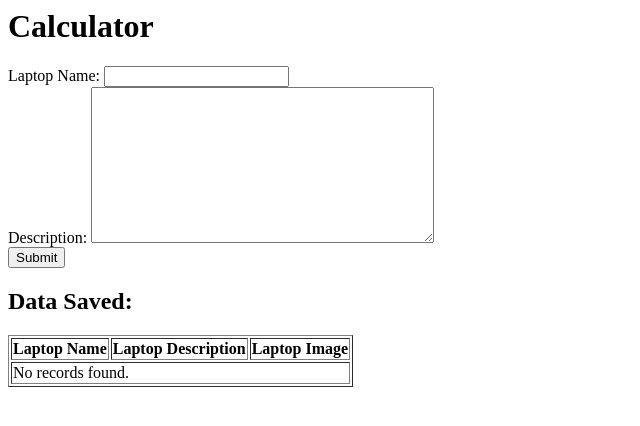
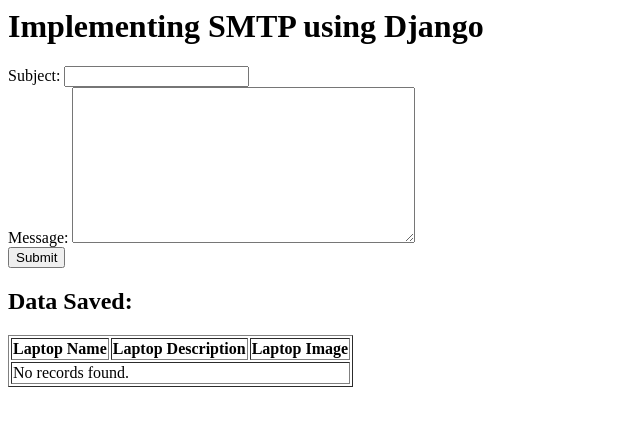
Before and after one commit to sohailasahmed/practice_programs, a Django app: page / in a window 1280 px wide. Shown: the top 426 px of the page, without its empty margins (0-640 px from the left). Run offline with Django 5.2, Linux system fonts and the light colour scheme; data that the repository does not hold is empty.

Commit message:
created dotenv for secrecy and also implemented smtp mail concept

```diff
--- a/calculator/forms.py
+++ b/calculator/forms.py
@@ -1,5 +1,5 @@
 from django import forms
 
 class calform(forms.Form):
-    Name=forms.CharField(label="Laptop Name",widget=forms.TextInput({'class':'form-control'}))
-    Description=forms.CharField(label="Description",widget=forms.Textarea({'class':'form-control'}))
+    Name=forms.CharField(label="Subject",widget=forms.TextInput({'class':'form-control'}))
+    Description=forms.CharField(label="Message",widget=forms.Textarea({'class':'form-control'}))
--- a/calculator/views.py
+++ b/calculator/views.py
@@ -3,6 +3,22 @@ from django.shortcuts import render,redirect
 from .forms import calform
 from calculator.models import Laptop
 # Create your views here.
+
+from django.core.mail import send_mail
+from django.http import HttpResponse
+
+def send_test_email(request,Sub="Default",MSG="Default Message"):
+    subject = Sub
+    message = MSG
+    from_email = None  # Uses DEFAULT_FROM_EMAIL from settings.py Automatically
+    recipient_list = ['example@exmaple.com']   # Target inbox
+
+    try:
+        send_mail(subject, message, from_email, recipient_list, fail_silently=False)
+        return HttpResponse('Email sent successfully!')
+    except Exception as e:
+        return HttpResponse(f'Failed to send email. Error: {e}')
+
 
 def Devices(request):
     if request.method=='POST':
@@ -10,9 +26,10 @@ def Devices(request):
         if fn.is_valid():
             L_Name=request.POST.get('Name')
             L_Desc=request.POST.get('Description')
-            form_data=Laptop(Laptop_name=L_Name,Laptop_desc=L_Desc,Laptop_img=None)
-            form_data.save()
-            return redirect('Laptop_data')
+            # form_data=Laptop(Laptop_name=L_Name,Laptop_desc=L_Desc,Laptop_img=None)
+            # form_data.save()
+            send_test_email(request,L_Name,L_Desc)
+            return redirect('send_test_email')
 
         else:
             print(fn.errors)
--- a/core/urls.py
+++ b/core/urls.py
@@ -21,12 +21,19 @@ from news import views as newsview
 from django.conf import settings
 from django.conf.urls.static import static
 
+# urls.py
+
+from django.urls import path
+from calculator.views import send_test_email
+
+
 urlpatterns = [
     path('admin/', admin.site.urls),
     path('',calview.Devices,name="Laptop_data"),
     # path('',calview.display,name="Laptop_data"),
     path('calculaor/',calview.calculator,name='calculaor'),
     path('result/',calview.res),
+    path('send-mail/', send_test_email, name='send_test_email'),
     path('news/',newsview.mynews),
     path('news/<slug>',newsview.NewsDetails)
 ]
--- a/templates/index.html
+++ b/templates/index.html
@@ -3,7 +3,7 @@
         <title>practice</title>
     </head>
     <body>
-        <h1> Calculator</h1>
+        <h1> Implementing SMTP using Django</h1>
         <form method="POST" action="{% url 'Laptop_data' %}" >
             {% csrf_token %}
             {{ form }}
```
Also changed, not shown: core/settings.py (+15 -2 lines), 1 other file.
